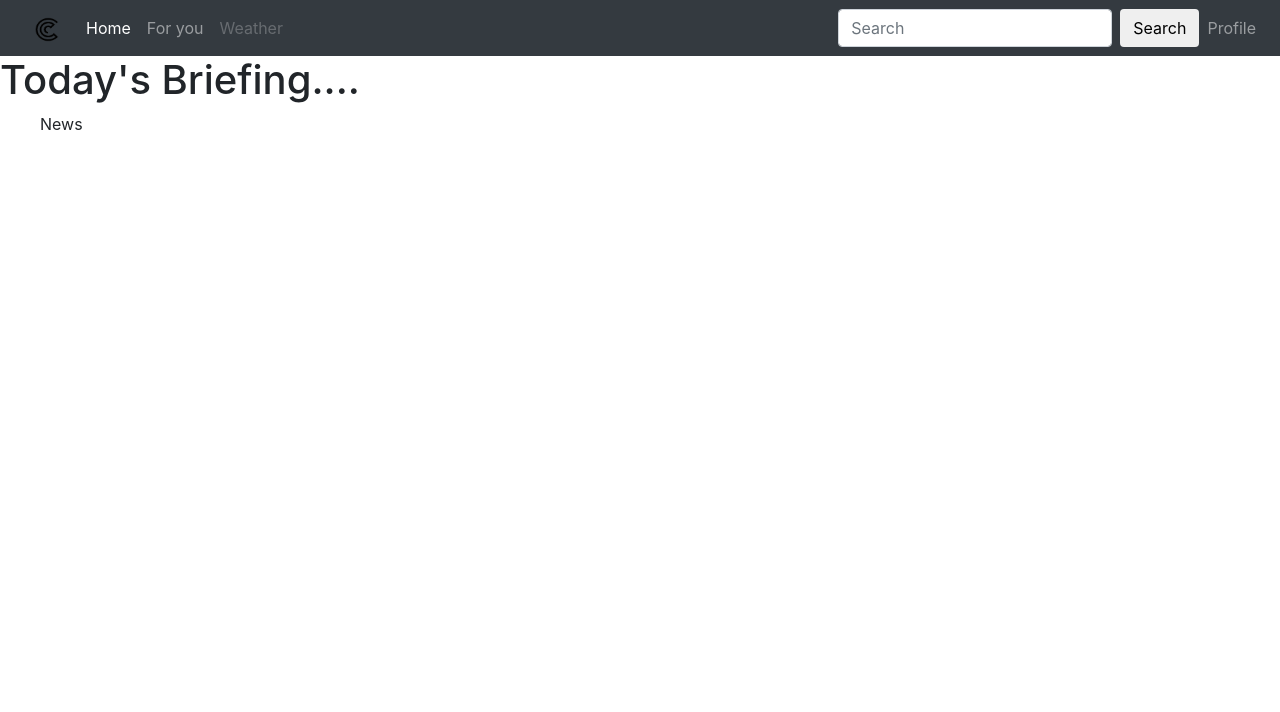
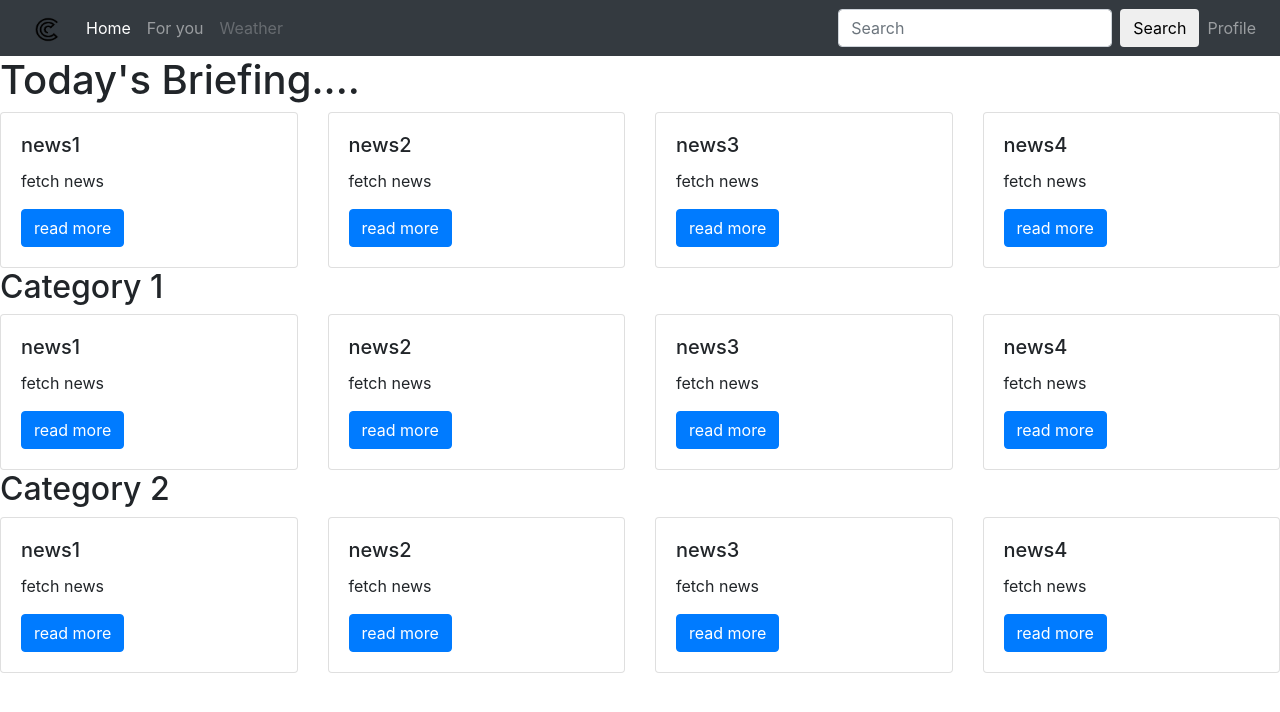
Before and after one commit to RizinGH/Currents, a Django app: page /home in a window 1280 px wide. Shown: the top 712 px of the page. Run offline with Django 4.2, Linux system fonts and the light colour scheme; some libraries are stand-ins or nearby versions.

Commit message:
added cards

```diff
--- a/currents_web/templates/currents_web/home.html
+++ b/currents_web/templates/currents_web/home.html
@@ -6,10 +6,135 @@
 
 
 {% block content %}
+<style>
+div.scroll {
+  overflow: auto;
+}
+</style>
 
-  <h1>Today's Briefing....</h1>
+  <h1 >Today's Briefing....</br></h1>
+  <div class="scroll">
+  <div class="row">
+    <div class="col-sm-3">
+      <div class="card">
+        <div class="card-body">
+          <h5 class="card-title">news1</h5>
+          <p class="card-text">fetch news</p>
+          <a href="#" class="btn btn-primary">read more</a>
+        </div>
+      </div>
+    </div>
+    <div class="col-sm-3">
+      <div class="card">
+        <div class="card-body">
+          <h5 class="card-title">news2</h5>
+          <p class="card-text">fetch news</p>
+          <a href="#" class="btn btn-primary">read more</a>
+        </div>
+      </div>
+    </div>
+    <div class="col-sm-3">
+      <div class="card">
+        <div class="card-body">
+          <h5 class="card-title">news3</h5>
+          <p class="card-text">fetch news</p>
+          <a href="#" class="btn btn-primary">read more</a>
+        </div>
+      </div>
+    </div>
+    <div class="col-sm-3">
+      <div class="card">
+        <div class="card-body">
+          <h5 class="card-title">news4</h5>
+          <p class="card-text">fetch news</p>
+          <a href="#" class="btn btn-primary">read more</a>
+        </div>
+      </div>
+    </div>
+  </div>
 
-  <ul>
-    News
-  </ul>
+
+  <h2>Category 1</h2>
+
+  <div class="scroll">
+  <div class="row">
+    <div class="col-sm-3">
+      <div class="card">
+        <div class="card-body">
+          <h5 class="card-title">news1</h5>
+          <p class="card-text">fetch news</p>
+          <a href="#" class="btn btn-primary">read more</a>
+        </div>
+      </div>
+    </div>
+    <div class="col-sm-3">
+      <div class="card">
+        <div class="card-body">
+          <h5 class="card-title">news2</h5>
+          <p class="card-text">fetch news</p>
+          <a href="#" class="btn btn-primary">read more</a>
+        </div>
+      </div>
+    </div>
+    <div class="col-sm-3">
+      <div class="card">
+        <div class="card-body">
+          <h5 class="card-title">news3</h5>
+          <p class="card-text">fetch news</p>
+          <a href="#" class="btn btn-primary">read more</a>
+        </div>
+      </div>
+    </div>
+    <div class="col-sm-3">
+      <div class="card">
+        <div class="card-body">
+          <h5 class="card-title">news4</h5>
+          <p class="card-text">fetch news</p>
+          <a href="#" class="btn btn-primary">read more</a>
+        </div>
+      </div>
+    </div>
+  </div>
+
+    <h2>Category 2</h2>
+    <div class="scroll">
+  <div class="row">
+    <div class="col-sm-3">
+      <div class="card">
+        <div class="card-body">
+          <h5 class="card-title">news1</h5>
+          <p class="card-text">fetch news</p>
+          <a href="#" class="btn btn-primary">read more</a>
+        </div>
+      </div>
+    </div>
+    <div class="col-sm-3">
+      <div class="card">
+        <div class="card-body">
+          <h5 class="card-title">news2</h5>
+          <p class="card-text">fetch news</p>
+          <a href="#" class="btn btn-primary">read more</a>
+        </div>
+      </div>
+    </div>
+    <div class="col-sm-3">
+      <div class="card">
+        <div class="card-body">
+          <h5 class="card-title">news3</h5>
+          <p class="card-text">fetch news</p>
+          <a href="#" class="btn btn-primary">read more</a>
+        </div>
+      </div>
+    </div>
+    <div class="col-sm-3">
+      <div class="card">
+        <div class="card-body">
+          <h5 class="card-title">news4</h5>
+          <p class="card-text">fetch news</p>
+          <a href="#" class="btn btn-primary">read more</a>
+        </div>
+      </div>
+    </div>
+    </div>
+
 {% endblock %}
```
